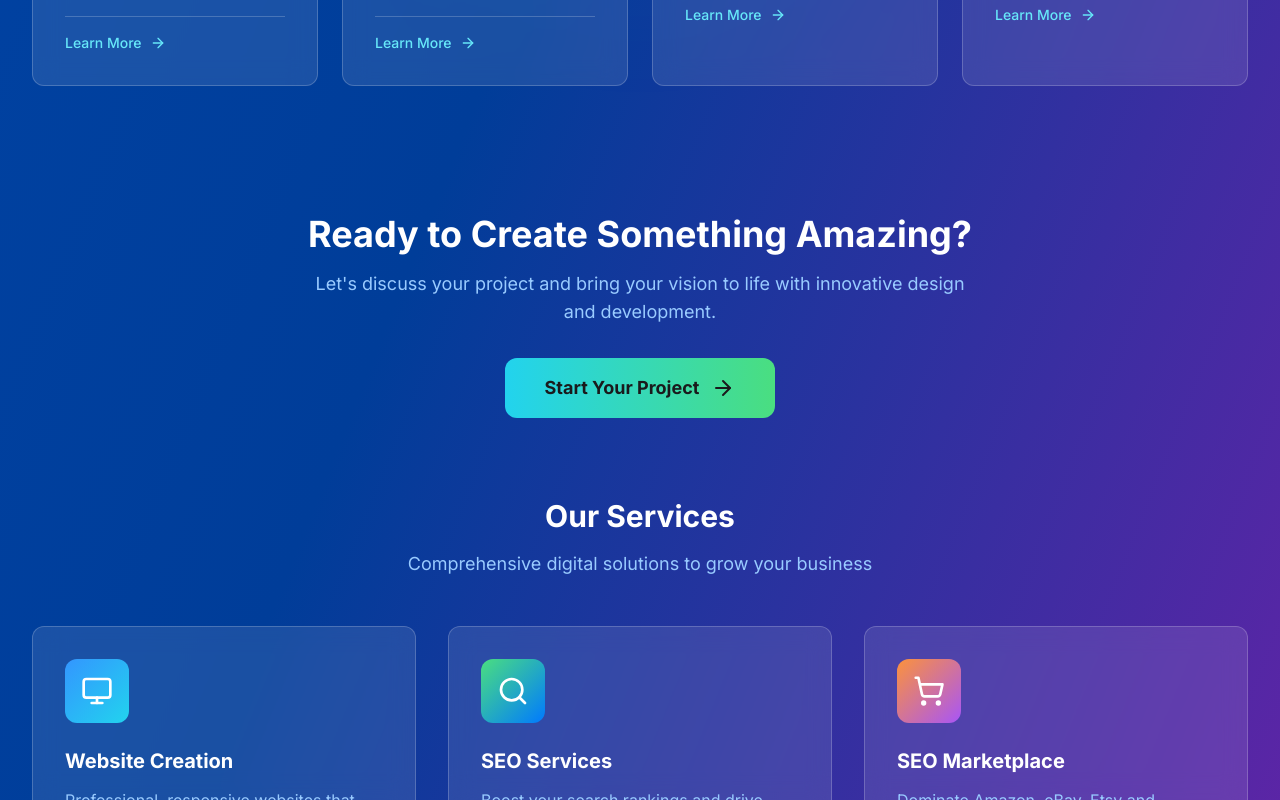
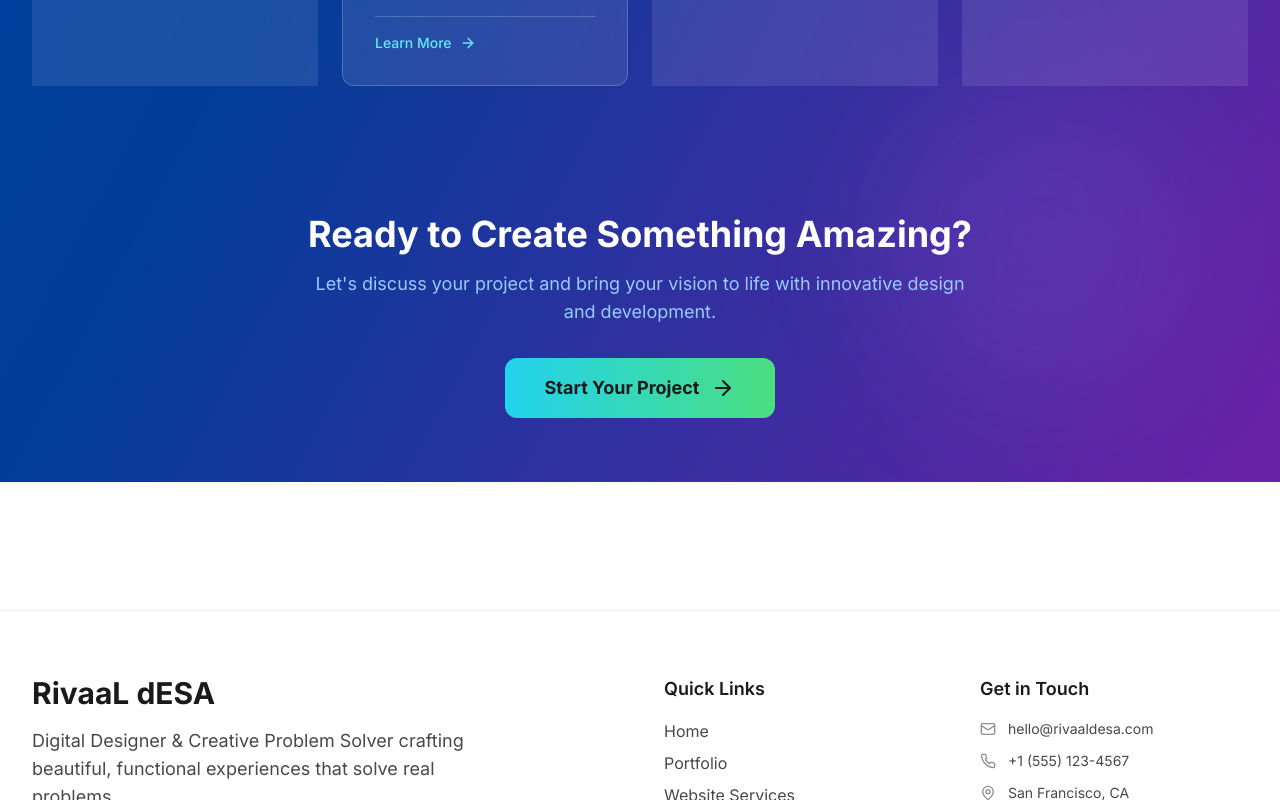
Before and after one commit to rivaaldesa/part2, a React (Vite) app: page / in a window 1280 px wide. Shown: the part 2000-2800 px from the top of the page. Built offline with nearby package versions, Linux system fonts and the light colour scheme.

Commit message:
Remove Our Services section below Start Your Project button

```diff
--- a/src/components/Home.tsx
+++ b/src/components/Home.tsx
@@ -447,99 +447,6 @@ const Home: React.FC = () => {
               <ArrowRight size={24} />
             </motion.button>
           </motion.div>
-
-          {/* Services Menu Grid */}
-          <motion.div
-            initial={{ opacity: 0, y: 30 }}
-            whileInView={{ opacity: 1, y: 0 }}
-            viewport={{ once: true }}
-            transition={{ delay: 0.2 }}
-            className="mt-16 lg:mt-20"
-          >
-            <div className="text-center space-y-4 mb-12">
-              <h3 className="text-2xl lg:text-3xl font-bold text-white">
-                Our Services
-              </h3>
-              <p className="text-blue-200 lg:text-lg max-w-2xl mx-auto">
-                Comprehensive digital solutions to grow your business
-              </p>
-            </div>
-
-            <div className="grid grid-cols-1 md:grid-cols-2 lg:grid-cols-3 gap-6 lg:gap-8">
-              {[
-                {
-                  icon: Monitor,
-                  title: 'Website Creation',
-                  description: 'Professional, responsive websites that convert visitors into customers',
-                  link: '/website-services',
-                  color: 'from-blue-400 to-cyan-400'
-                },
-                {
-                  icon: Search,
-                  title: 'SEO Services',
-                  description: 'Boost your search rankings and drive organic traffic',
-                  link: '/seo-services',
-                  color: 'from-green-400 to-blue-500'
-                },
-                {
-                  icon: ShoppingCart,
-                  title: 'SEO Marketplace',
-                  description: 'Dominate Amazon, eBay, Etsy and marketplace platforms',
-                  link: '/seo-marketplace-services',
-                  color: 'from-orange-400 to-purple-500'
-                },
-                {
-                  icon: Target,
-                  title: 'Ads Management',
-                  description: 'Professional advertising campaigns with exceptional ROI',
-                  link: '/ads-services',
-                  color: 'from-blue-500 to-purple-600'
-                },
-                {
-                  icon: Users,
-                  title: 'Social Media Management',
-                  description: 'Build your brand and engage across all platforms',
-                  link: '/social-media-services',
-                  color: 'from-pink-500 to-purple-600'
-                },
-                {
-                  icon: BarChart3,
-                  title: 'Digital Marketing Agency',
-                  description: 'Full-service digital marketing for complete growth',
-                  link: '/digital-marketing-agency',
-                  color: 'from-blue-500 to-purple-600'
-                }
-              ].map((service, index) => (
-                <motion.div
-                  key={index}
-                  initial={{ opacity: 0, y: 20 }}
-                  whileInView={{ opacity: 1, y: 0 }}
-                  viewport={{ once: true }}
-                  transition={{ delay: index * 0.1 }}
-                  whileHover={{ y: -8, scale: 1.02 }}
-                  onClick={() => navigate(service.link)}
-                  className="bg-white/10 backdrop-blur-md border border-white/20 rounded-xl p-6 lg:p-8 hover:bg-white/15 transition-all duration-300 cursor-pointer group"
-                >
-                  <div className={`w-16 h-16 bg-gradient-to-br ${service.color} rounded-xl flex items-center justify-center mb-6 group-hover:scale-110 transition-transform duration-300`}>
-                    <service.icon size={32} className="text-white" />
-                  </div>
-
-                  <h4 className="text-xl font-bold text-white mb-3 group-hover:text-cyan-300 transition-colors">
-                    {service.title}
-                  </h4>
-
-                  <p className="text-blue-200 leading-relaxed mb-4">
-                    {service.description}
-                  </p>
-
-                  <div className="flex items-center text-cyan-300 text-sm font-medium group-hover:text-white transition-colors">
-                    Learn More
-                    <ArrowRight size={16} className="ml-2 group-hover:translate-x-1 transition-transform" />
-                  </div>
-                </motion.div>
-              ))}
-            </div>
-          </motion.div>
         </motion.section>
       </motion.div>
     </div>
```
